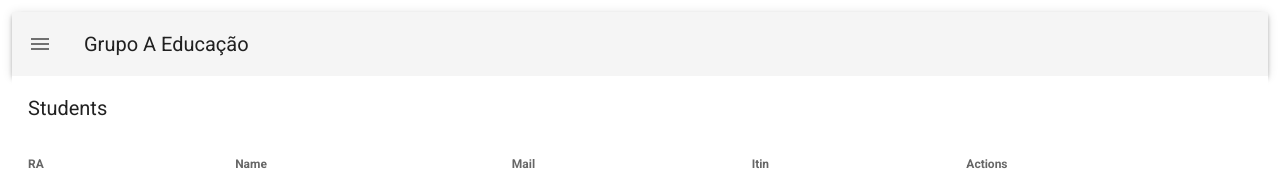
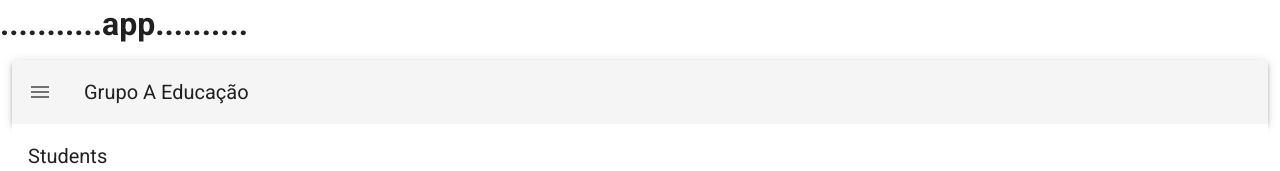
Before and after one commit to eduardojvendruscolo/orbita-challenge-full-stack-web, a Vue app in the folder front-end-grupo-a/education-groupo-a/: page / in a window 1280 px wide. Shown: the top 171 px of the page. Built offline with nearby package versions, Linux system fonts and the light colour scheme; no server answers; what vue-the-mask would draw is missing.

Commit message:
correcao da rota do Vue

```diff
--- a/front-end-grupo-a/education-groupo-a/src/App.vue
+++ b/front-end-grupo-a/education-groupo-a/src/App.vue
@@ -1,16 +1,16 @@
 <template>
-  <MainBarComponent/>
+    <v-app >
+      <h1>...........app..........</h1>
+      <v-main>
+        <router-view/>
+      </v-main>
+    </v-app>
 </template>
 
 <script>
 
-import MainBarComponent from './components/MainBarComponent.vue'
-
 export default {
   name: 'App',
-  components: {
-    MainBarComponent
-  },
   data: () => ({
     //
   }),
--- a/front-end-grupo-a/education-groupo-a/src/components/MainBarComponent.vue
+++ b/front-end-grupo-a/education-groupo-a/src/components/MainBarComponent.vue
@@ -1,5 +1,5 @@
 <template>
-    <v-app>
+
     <v-container fluid>
         <v-app-bar elevation="4">
                 <v-app-bar-nav-icon>  </v-app-bar-nav-icon>
@@ -30,6 +30,7 @@
                         <td><the-mask :mask="['###.###.###-##']" :value="student.itin"></the-mask> </td>
                         <td>
                             <router-link :to="{name: 'Edit', params: {id: student.primaryKey}}"><v-btn color="warning" small>Edit</v-btn></router-link>
+
                             <v-dialog v-model="dialog" max-width="290" :retain-focus="false">
                                 <template v-slot:activator="{ on, attrs }">
                                     <v-btn color="error" small v-bind="attrs" @click='saveRA(student.ra, student.name, student.primaryKey)' v-on="on">Delete</v-btn>
@@ -65,7 +66,6 @@
         ></v-pagination>
 
     </v-container>
-    </v-app>
 </template>
 
 <script>
--- a/front-end-grupo-a/education-groupo-a/src/main.js
+++ b/front-end-grupo-a/education-groupo-a/src/main.js
@@ -1,17 +1,16 @@
 import Vue from 'vue'
 import App from './App.vue'
-import Router from './router'
+import router from './router'
 import vuetify from './plugins/vuetify'
 import VueTheMask from 'vue-the-mask'
 
 Vue.use(VueTheMask)
 Vue.use(vuetify)
-Vue.use(Router)
 
 Vue.config.productionTip = false
 
 new Vue({
-  Router,
+  router,
   vuetify,
   VueTheMask,
   render: h => h(App)
--- a/front-end-grupo-a/education-groupo-a/src/router/index.js
+++ b/front-end-grupo-a/education-groupo-a/src/router/index.js
@@ -1,17 +1,22 @@
 import Vue from 'vue'
 import VueRouter from 'vue-router'
+import MainBarComponent from '../components/MainBarComponent.vue'
+import Edit from '../views/EditStudent.vue'
 
+console.log('MainBarComponent', MainBarComponent)
 
 Vue.use(VueRouter)
 
 const routes = [
   {
-    path: '/about',
-    name: 'about',
-    // route level code-splitting
-    // this generates a separate chunk (about.[hash].js) for this route
-    // which is lazy-loaded when the route is visited.
-    component: () => import(/* webpackChunkName: "about" */ '../views/AboutView.vue')
+    path: '/',
+    name: 'home',
+    component: MainBarComponent
+  },
+  {
+    path: '/edit/:id',
+    name: 'Edit',
+    component: Edit
   }
 ]
 
--- /dev/null
+++ b/front-end-grupo-a/education-groupo-a/src/views/EditStudent.vue
@@ -0,0 +1,5 @@
+<template>
+  <div class="about">
+    <h1>Edit Student Vue</h1>
+  </div>
+</template>
```
